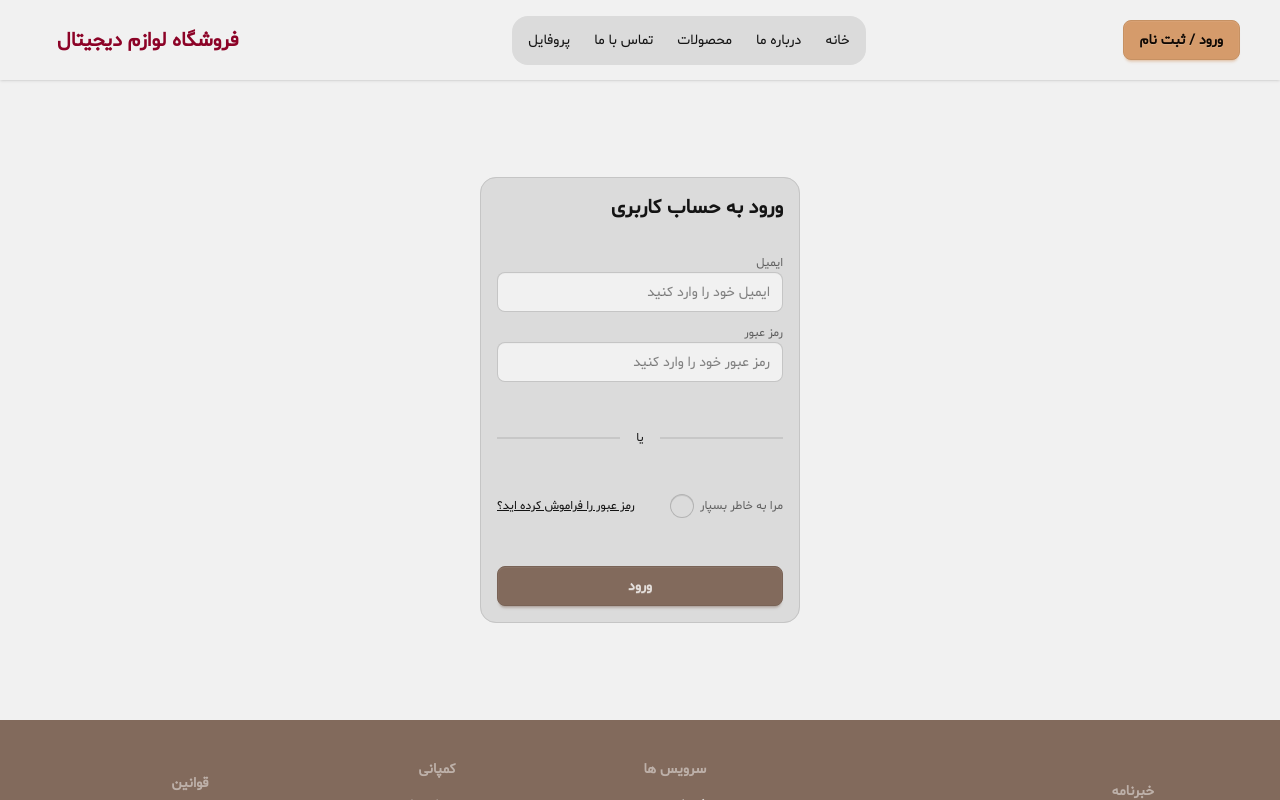
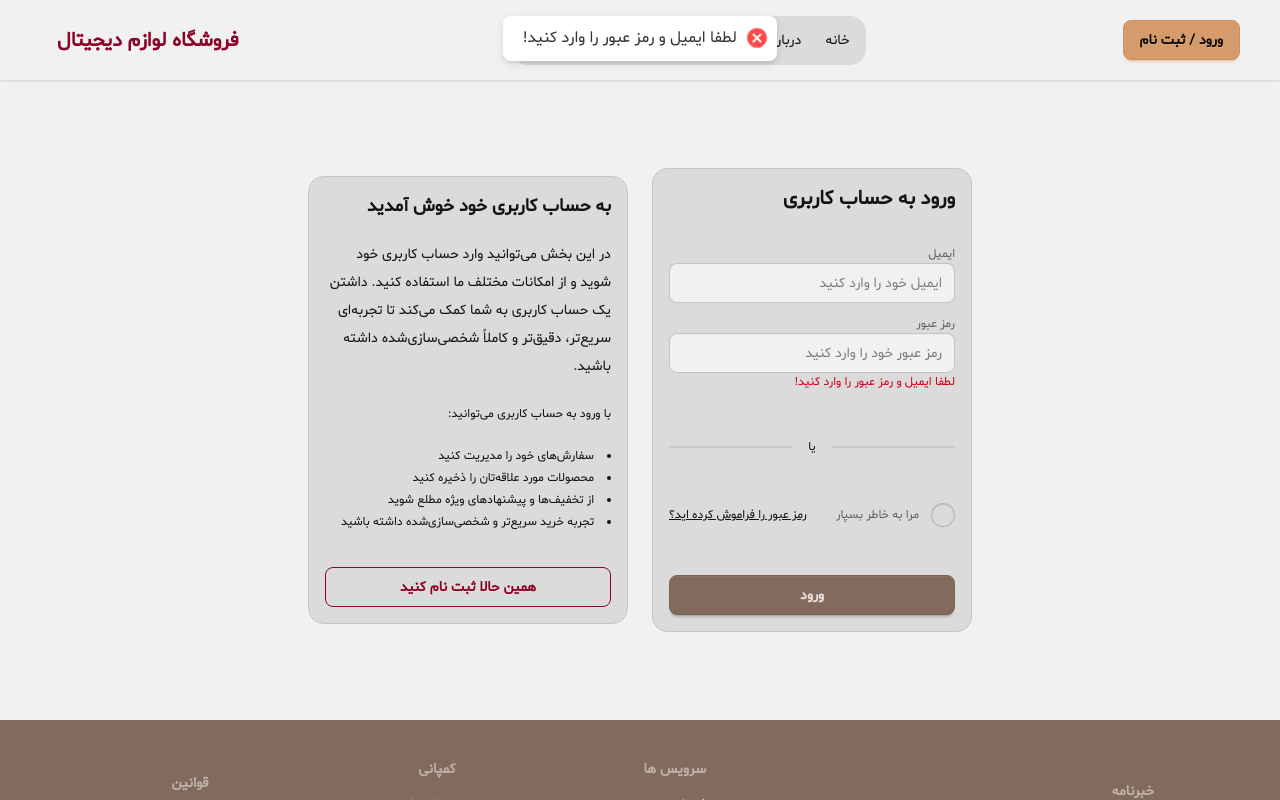
Before and after one commit to JavidCodeOfficial/Digital-Shop-Project, a React (Vite) app: page /login in a window 1280 px wide. Both pictures are taken after a click on the button "ورود". Shown: the top 800 px of the page. Built offline with nearby package versions, Linux system fonts and the light colour scheme.

Commit message:
login implemented

```diff
--- a/src/pages/Login.tsx
+++ b/src/pages/Login.tsx
@@ -1,9 +1,24 @@
-import { Link } from "react-router-dom";
+import { Link, useNavigate } from "react-router-dom";
+import { useAuthStore } from "../store/useAuthStore";
+import { useState } from "react";
 
-function Login() {
+export default function Login() {
+  const navigate = useNavigate();
+
+  const { login, loading, error } = useAuthStore();
+
+  const [email, setEmail] = useState("");
+  const [password, setPassword] = useState("");
+
+  const handleLogin = (e: React.FormEvent) => {
+    e.preventDefault();
+
+    login(email, password, navigate);
+  };
+
   return (
-    <div className="md:min-h-[80vh] flex justify-center items-center">
-      <fieldset className="fieldset bg-base-200 border-base-300 md:rounded-box w-full md:w-xs border py-16 px-20 md:py-4 md:px-4 gap-8">
+    <div className="md:min-h-[80vh] flex flex-col md:flex-row md:gap-6 justify-center items-center p-4">
+      <fieldset className="fieldset bg-base-200 border-base-300 md:rounded-box w-full md:w-xs border py-16 px-8 md:py-4 md:px-4 gap-8">
         <h2 className="text-xl font-bold">ورود به حساب کاربری</h2>
 
         <div className="space-y-3">
@@ -13,6 +28,10 @@ function Login() {
               type="email"
               className="input"
               placeholder="ایمیل خود را وارد کنید"
+              aria-label="ایمیل"
+              required
+              value={email}
+              onChange={(e) => setEmail(e.target.value)}
             />
           </div>
 
@@ -22,17 +41,22 @@ function Login() {
               type="password"
               className="input"
               placeholder="رمز عبور خود را وارد کنید"
+              aria-label="رمز عبور"
+              value={password}
+              onChange={(e) => setPassword(e.target.value)}
             />
+
+            {error && <p className="text-error">{error}</p>}
           </div>
         </div>
 
         <div className="divider">یا</div>
 
-        <div className="flex justify-between items-center">
+        <div className="flex flex-col md:flex-row justify-between items-center gap-3">
           <div className="form-control">
-            <label className="label cursor-pointer">
+            <label className="label cursor-pointer flex items-center gap-3">
+              <input type="checkbox" className="checkbox" />
               <span className="label-text">مرا به خاطر بسپار</span>
-              <input type="checkbox" className="checkbox" />
             </label>
           </div>
 
@@ -41,12 +65,45 @@ function Login() {
           </Link>
         </div>
 
-        <button type="submit" className="btn btn-neutral mt-4">
-          ورود
+        <button
+          type="submit"
+          className="btn btn-neutral mt-4"
+          disabled={loading}
+          onClick={handleLogin}
+        >
+          {loading ? "در حال ورود..." : "ورود"}
         </button>
       </fieldset>
+
+      {/* Info box */}
+      <aside className="fieldset bg-base-200 border-base-300 md:rounded-box w-full md:w-xs border py-16 px-8 md:py-4 md:px-4 gap-2">
+        <h3 className="text-lg font-semibold mb-3">
+          به حساب کاربری خود خوش آمدید
+        </h3>
+
+        <p className="mb-4 leading-7 text-sm">
+          در این بخش می‌توانید وارد حساب کاربری خود شوید و از امکانات مختلف ما
+          استفاده کنید. داشتن یک حساب کاربری به شما کمک می‌کند تا تجربه‌ای
+          سریع‌تر، دقیق‌تر و کاملاً شخصی‌سازی‌شده داشته باشید.
+        </p>
+
+        <div>
+          <p className="mb-6">با ورود به حساب کاربری می‌توانید:</p>
+          <ul className="list-disc list-inside space-y-1 mb-4">
+            <li>سفارش‌های خود را مدیریت کنید</li>
+            <li>محصولات مورد علاقه‌تان را ذخیره کنید</li>
+            <li>از تخفیف‌ها و پیشنهادهای ویژه مطلع شوید</li>
+            <li>تجربه خرید سریع‌تر و شخصی‌سازی‌شده داشته باشید</li>
+          </ul>
+        </div>
+
+        <Link
+          to="/register"
+          className="btn btn-outline btn-primary mt-3 w-full"
+        >
+          همین حالا ثبت نام کنید
+        </Link>
+      </aside>
     </div>
   );
 }
-
-export default Login;
--- a/src/store/useAuthStore.ts
+++ b/src/store/useAuthStore.ts
@@ -2,18 +2,26 @@ import type { User } from "@supabase/supabase-js";
 import { create } from "zustand";
 import supabase from "../SupabaseClient";
 import toast from "react-hot-toast";
+import type { NavigateFunction } from "react-router-dom";
 
 interface AuthState {
   user: User | null;
   loading: boolean;
   error: null | string;
-  getUser: () => void;
+  getUser: () => Promise<void>;
+  login: (
+    email: string,
+    password: string,
+    navigate: NavigateFunction
+  ) => Promise<void>;
 }
 
 export const useAuthStore = create<AuthState>((set) => ({
   user: null,
   loading: false,
   error: null,
+  email: null,
+  password: null,
 
   getUser: async () => {
     set({ loading: true });
@@ -33,4 +41,36 @@ export const useAuthStore = create<AuthState>((set) => ({
       set({ loading: false });
     }
   },
+
+  login: async (email, password, navigate) => {
+    set({ loading: true });
+
+    try {
+      if (!email || !password) {
+        toast.error("لطفا ایمیل و رمز عبور را وارد کنید!");
+        set({ loading: false, error: "لطفا ایمیل و رمز عبور را وارد کنید!" });
+        return;
+      }
+
+      const { data, error } = await supabase.auth.signInWithPassword({
+        email: email!,
+        password: password!,
+      });
+
+      if (error) {
+        toast.error("ایمیل یا رمز عبور اشتباه است!");
+        set({ error: error.message, loading: false });
+        return;
+      }
+
+      set({ user: data.user, error: null });
+      navigate("/");
+    } catch (error) {
+      toast.error("مشکلی رخ داد!");
+      set({ error: String(error), user: null });
+      return;
+    } finally {
+      set({ loading: false });
+    }
+  },
 }));
--- a/src/store/useProductStore.ts
+++ b/src/store/useProductStore.ts
@@ -28,10 +28,12 @@ export const useProductStore = create<ProductState>((set) => ({
 
     try {
       const { data } = await supabase.from("products").select();
+
       if (data) set({ products: data, error: null });
     } catch (error) {
       toast.error("مشکلی رخ داد!");
       set({ error: "Error fetching products: " + error, products: [] });
+      return;
     } finally {
       set({ loading: false });
     }
```
